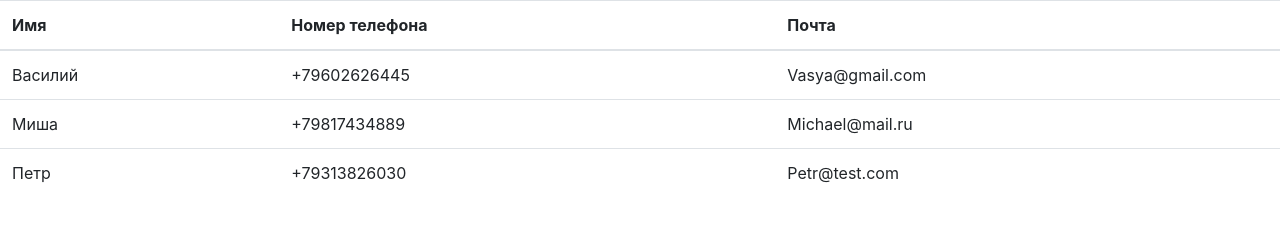
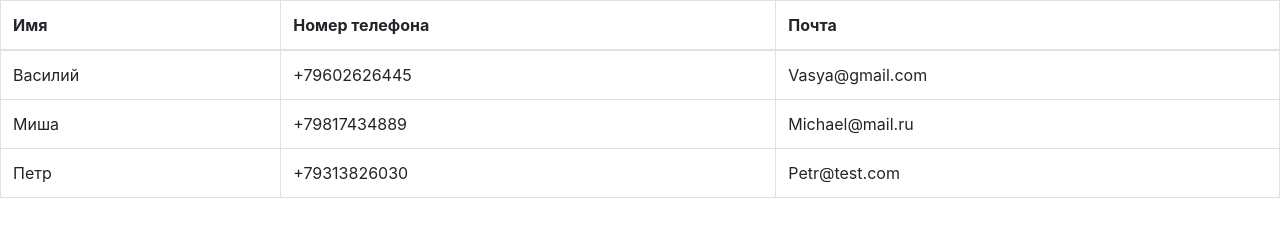
Before and after one commit to RomanShuruiev/Study, a website: page app/index.html in a window 1280 px wide. Drawn offline with nearby package versions, Linux system fonts and the light colour scheme.

Commit message:
table-bordered

```diff
--- a/app/index.html
+++ b/app/index.html
@@ -11,7 +11,7 @@
 	<script src="https://stackpath.bootstrapcdn.com/bootstrap/4.3.1/js/bootstrap.min.js" integrity="sha384-JjSmVgyd0p3pXB1rRibZUAYoIIy6OrQ6VrjIEaFf/nJGzIxFDsf4x0xIM+B07jRM" crossorigin="anonymous"></script>
 </head>
 <body>
-	<table class="table table-hover">
+	<table class="table table-bordered table-hover">
 		<thead>
 			<tr>
 				<th>Имя</th>
```
